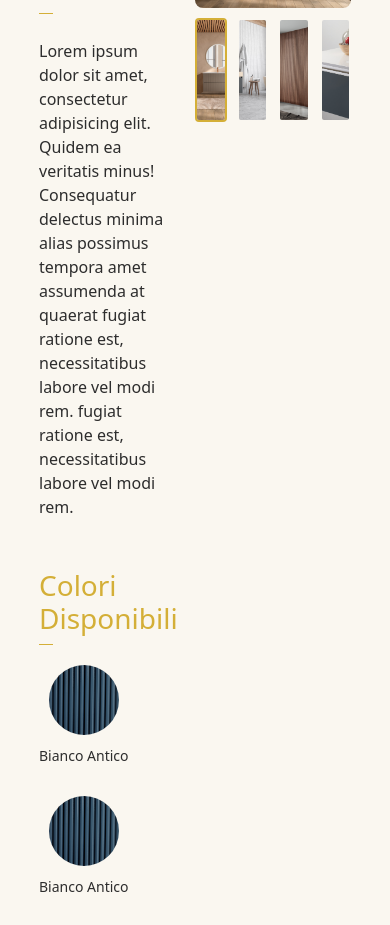
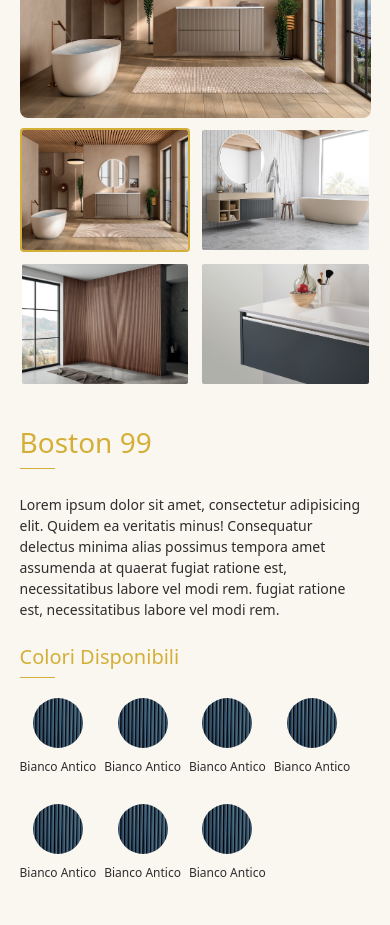
Before and after one commit to giuseppecasaburi/vica_official_fe, a React (Vite) app: page /product in a window 390 px wide. Shown: the part 1040-1965 px from the top of the page. Built offline with nearby package versions, Linux system fonts and the light colour scheme.

Commit message:
Chiusura della pagina articolo e fix vari

```diff
--- a/src/components/Catalogue.jsx
+++ b/src/components/Catalogue.jsx
@@ -14,7 +14,7 @@ function Catalogue({ layout }) {
                             <h2>Catalogo Cannettato</h2>
                             <div className="retta"></div>
                             <p>Lorem ipsum dolor sit, amet consectetur adipisicing elit. Maxime dolorem nam in? Eaque accusamus maxime laborum ex! Rem corporis, architecto perspiciatis repellendus deserunt ea sit saepe commodi voluptatibus, molestias accusantium.</p>
-                            <Link to={""} className="button-link">Scopri di più</Link>
+                            <Link to={"/catalogue"} className="button-link">Scopri di più</Link>
                         </div>
                     </div>
                 </div>
@@ -26,7 +26,7 @@ function Catalogue({ layout }) {
                                 <img src="./anteprima_catalogo.jpg" alt="" />
                             </div>
                             <p>Lorem ipsum dolor sit, amet consectetur adipisicing elit. Maxime dolorem nam in? Eaque accusamus maxime laborum ex! Rem corporis, architecto perspiciatis repellendus deserunt ea sit saepe commodi voluptatibus, molestias accusantium.</p>
-                            <Link to={""} className="button-link">Scopri di più</Link>
+                            <Link to={"/catalogue"} className="button-link">Scopri di più</Link>
                         </div>
                     </div>
                 </div>
--- a/src/components/Footer.jsx
+++ b/src/components/Footer.jsx
@@ -9,12 +9,12 @@ function Footer() {
                 <div id="footer-container">
                     <div id="anchor-img">
                         <div id="anchor">
-                            <img src="./logo.png" alt="" id="logo-official" />
+                            <img src="./Documento224.png" alt="" id="logo-official" />
                         </div>
                         <div id="anchor-link">
                             <Link to={"/catalogues"} className="link-header">Catalogo</Link>
                             <Link to={"/"} className="link-header">Accessori</Link>
-                            <Link to={"/"} className="link-header">Download</Link>
+                            <Link to={"/catalogues"} className="link-header">Download</Link>
                             <Link to={"/company"} className="link-header">Azienda</Link>
                             <Link to={"/contacts"} className="link-header">Contatti</Link>
                         </div>
--- a/src/components/Map.jsx
+++ b/src/components/Map.jsx
@@ -18,7 +18,7 @@ function MapComponent() {
                     <Popup>
                         <div className="popup-content">
                             <img
-                                src={"./logo.png"}
+                                src={"./Documento224.png"}
                                 alt="Nome Azienda"
                                 className="popup-logo"
                             />
--- a/src/components/ProductsList.jsx
+++ b/src/components/ProductsList.jsx
@@ -14,7 +14,7 @@ function ProductsList() {
                     <ProductCard />
                     <ProductCard />
                     <ProductCard />
-                    <Link className="button-link">Carica Altri</Link>
+                    <Link to={"/product"} className="button-link">Carica Altri</Link>
                 </div>
             </section>
         </>
--- a/src/components/SponsorBanner.jsx
+++ b/src/components/SponsorBanner.jsx
@@ -49,7 +49,7 @@ function SponsorBanner() {
                     ×
                 </button>
                 <div className="img-container">
-                    <img src="./logo.png" alt="" />
+                    <img src="./Documento224.png" alt="" />
                 </div>
                 <div className="text-container">
                     <p>10 Clienti hanno visualizzato il portale nell'ultima ora!</p>
--- a/src/css/article.css
+++ b/src/css/article.css
@@ -1,6 +1,7 @@
 #article {
     width: 80%;
     margin: 100px auto 150px;
+    max-width: 1800px;
 }
 
 #container-article {
@@ -155,7 +156,7 @@
 .modal-content {
     max-width: 90%;
     position: relative;
-    background-color: none;
+    background-color: #00000000;
 }
 
 .modal-content img {
@@ -180,3 +181,145 @@
 .close-button:hover {
     color: var(--color-oro);
 }
+
+
+
+/* ========== RESPONSIVE TABLET ========== */
+@media (max-width: 1024px) {
+    #container-article {
+        flex-direction: column;
+    }
+
+    #description-article,
+    #image-article {
+        width: 100%;
+    }
+
+    #description-article {
+        order: 2;
+    }
+
+    #image-article {
+        order: 1;
+        margin-bottom: 40px;
+    }
+
+    #color-article {
+        width: 100%;
+        text-align: left;
+        margin-bottom: 40px;
+    }
+
+    #color-article h4 {
+        text-align: left;
+    }
+
+    #color-article .retta {
+        margin-right: auto;
+    }
+
+    #color-article .colors-grid {
+        justify-content: flex-start;
+    }
+
+    #text-article {
+        width: 100%;
+        text-align: left;
+        margin: 0;
+    }
+
+    #text-article h2 {
+        text-align: left;
+    }
+
+    #text-article .retta {
+        margin-right: auto;
+    }
+
+    #container-article h2 {
+        font-size: 36px;
+    }
+
+    #container-article h4 {
+        font-size: 24px;
+    }
+
+    #text-article p {
+        font-size: 16px;
+    }
+}
+
+/* ========== RESPONSIVE MOBILE ========== */
+@media (max-width: 768px) {
+    #article {
+        margin: 100px auto 100px;
+    }
+
+    #container-article h2 {
+        font-size: 32px;
+    }
+
+    #container-article h4 {
+        font-size: 22px;
+    }
+
+    #text-article p {
+        font-size: 15px;
+    }
+
+    .colore p {
+        font-size: 13px;
+    }
+
+    #color-article .cerchio {
+        width: 60px;
+        height: 60px;
+    }
+
+    .secondary-image {
+        grid-template-columns: repeat(2, 1fr);
+    }
+
+    .thumbnail img {
+        height: 120px;
+    }
+}
+
+/* ========== RESPONSIVE SMALL MOBILE ========== */
+@media (max-width: 480px) {
+    #article {
+        width: 90%;
+        margin: 80px auto 100px;
+    }
+
+    #container-article h2 {
+        font-size: 28px;
+    }
+
+    #container-article h4 {
+        font-size: 20px;
+    }
+
+    #text-article p {
+        font-size: 14px;
+    }
+
+    .colore p {
+        font-size: 12px;
+    }
+
+    #color-article .cerchio {
+        width: 50px;
+        height: 50px;
+    }
+
+    #color-article .colors-grid {
+        gap: 8px;
+    }
+
+    .close-button {
+        font-size: 32px;
+        top: 10px;
+        right: 15px;
+    }
+}
--- a/src/css/footer.css
+++ b/src/css/footer.css
@@ -52,6 +52,7 @@ footer {
     height: 70px;
     border-radius: 50%;
     background-color: var(--color-background);
+    color: var(--color-nero-scritte);
     display: flex;
     justify-content: center;
     align-items: center;
--- a/src/css/product.css
+++ b/src/css/product.css
@@ -5,6 +5,7 @@
 #info-product {
     width: 80%;
     margin: 100px auto 100px;
+    max-width: 1800px;
     display: flex;
     flex-direction: column;
 }
@@ -70,9 +71,9 @@
 
 #accessori-correlati .button-link,
 #articoli-correlati .button-link {
-    width: fit-content;
-    margin: 0 auto;
+    margin: 40px auto;
 }
+
 
 #accessori-correlati .retta,
 #articoli-correlati .retta,
@@ -81,12 +82,6 @@
 }
 
 @media screen and (max-width: 825px) {
-
-    #accessori-correlati .button-link,
-    #articoli-correlati .button-link {
-        margin: 40px auto;
-    }
-
     #articoli-correlati .product-card {
         min-width: 280px;
         width: 280px;
@@ -108,7 +103,7 @@
     #accessori-correlati,
     #articoli-correlati,
     #info-product {
-        width: 95%;
+        width: 90%;
     }
 
     #accessori-correlati .bs-card {
@@ -119,6 +114,11 @@
     #articoli-correlati h2,
     #info-product h2 {
         text-align: start;
+    }
+
+    #articoli-correlati .product-card {
+        min-width: 250px;
+        width: 250px;
     }
 
     #accessori-correlati p,
--- a/src/css/products_list.css
+++ b/src/css/products_list.css
@@ -35,7 +35,7 @@
     border-radius: 50px;
     overflow: hidden;
     object-fit: cover;
-    height: 350px;
+    height: 550px;
 }
 
 .product-card img {
@@ -66,7 +66,7 @@
 
     .product-card {
         border-radius: 40px;
-        height: 300px;
+        height: 550px;
     }
 }
 
@@ -88,7 +88,7 @@
 
     .product-card {
         border-radius: 30px;
-        height: 280px;
+        height: 400px;
     }
 }
 
@@ -101,6 +101,6 @@
 
     .product-card {
         border-radius: 25px;
-        height: 250px;
+        height: 400px;
     }
 }
--- a/src/index.css
+++ b/src/index.css
@@ -43,10 +43,6 @@ P {
   color: var(--color-nero-scritte);
 }
 
-#logo-official {
-  mix-blend-mode: multiply;
-}
-
 .button-link {
   display: inline-block;
   min-width: 100px;
```
Also changed, not shown: src/components/NavigationBar.jsx (+9 -1 lines).
